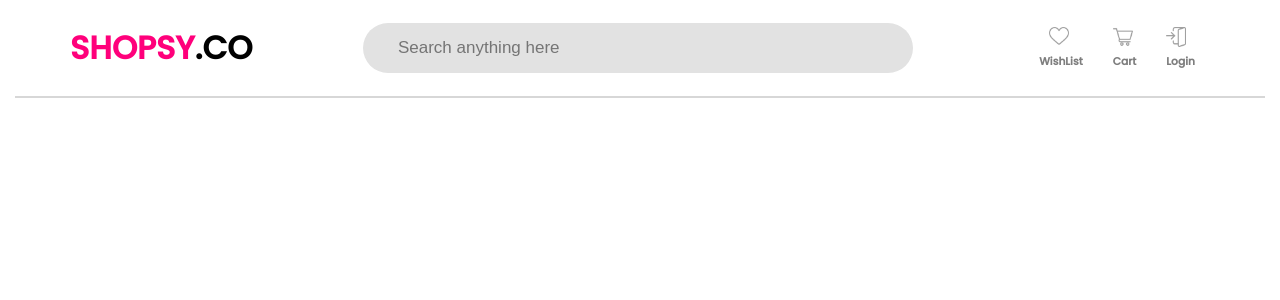
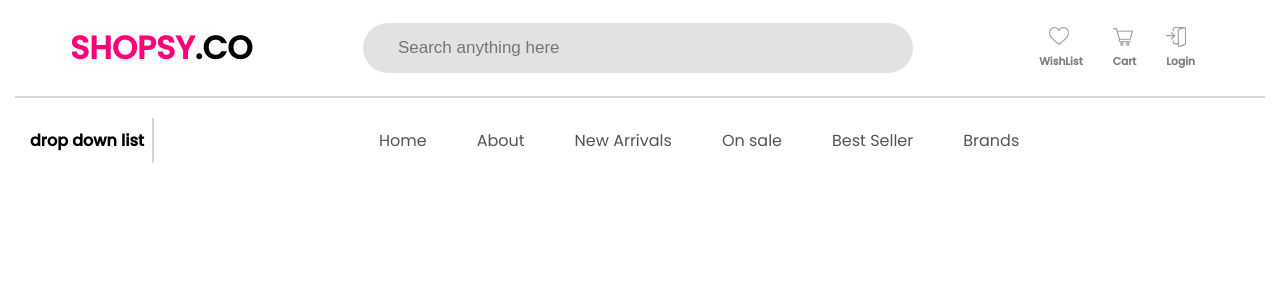
Before and after one commit to Kaveenxz/NIBM-project, a PHP site: page / in a window 1280 px wide. Shown: the top 300 px of the page. Run offline with PHP 8.4, Linux system fonts and the light colour scheme.

Commit message:
second header

```diff
--- a/index.html
+++ b/index.html
@@ -41,6 +41,22 @@
     </header>
     <hr class="hr1">
 
+    <header class="header2">
+        <div class="drop-down-list">
+            <h4>drop down list </h4>
+        </div>
+        <nav class="nav-bar">
+            <ul>
+                <li><a href="">Home</a></li>
+                <li><a href="">About</a></li>
+                <li><a href="">New Arrivals</a></li>
+                <li><a href="">On sale</a></li>
+                <li><a href="">Best Seller</a></li>
+                <li><a href="">Brands</a></li>
+            </ul>
+        </nav>
+    </header>
+
 
     <script src="script/script.js"></script>
 </body>
--- a/style/style.css
+++ b/style/style.css
@@ -57,3 +57,25 @@ body{
     border: 1px solid rgb(215, 215, 215);
     margin: 0px 15px;
 }
+.header2{
+    display: flex;
+    align-items: center;
+    padding: 20px 30px;
+}
+.header2 .drop-down-list{
+    margin-right: 8px;
+}
+.header2 .nav-bar ul{
+    display: flex;
+    justify-content: space-between;
+    padding: 10px 200px;
+    border-left: 2px solid rgb(215, 215, 215);
+}
+a{
+    color: #545454;
+    text-decoration: none;
+}
+.nav-bar li{
+    padding: 0 25px;
+    list-style: none;
+}
```
